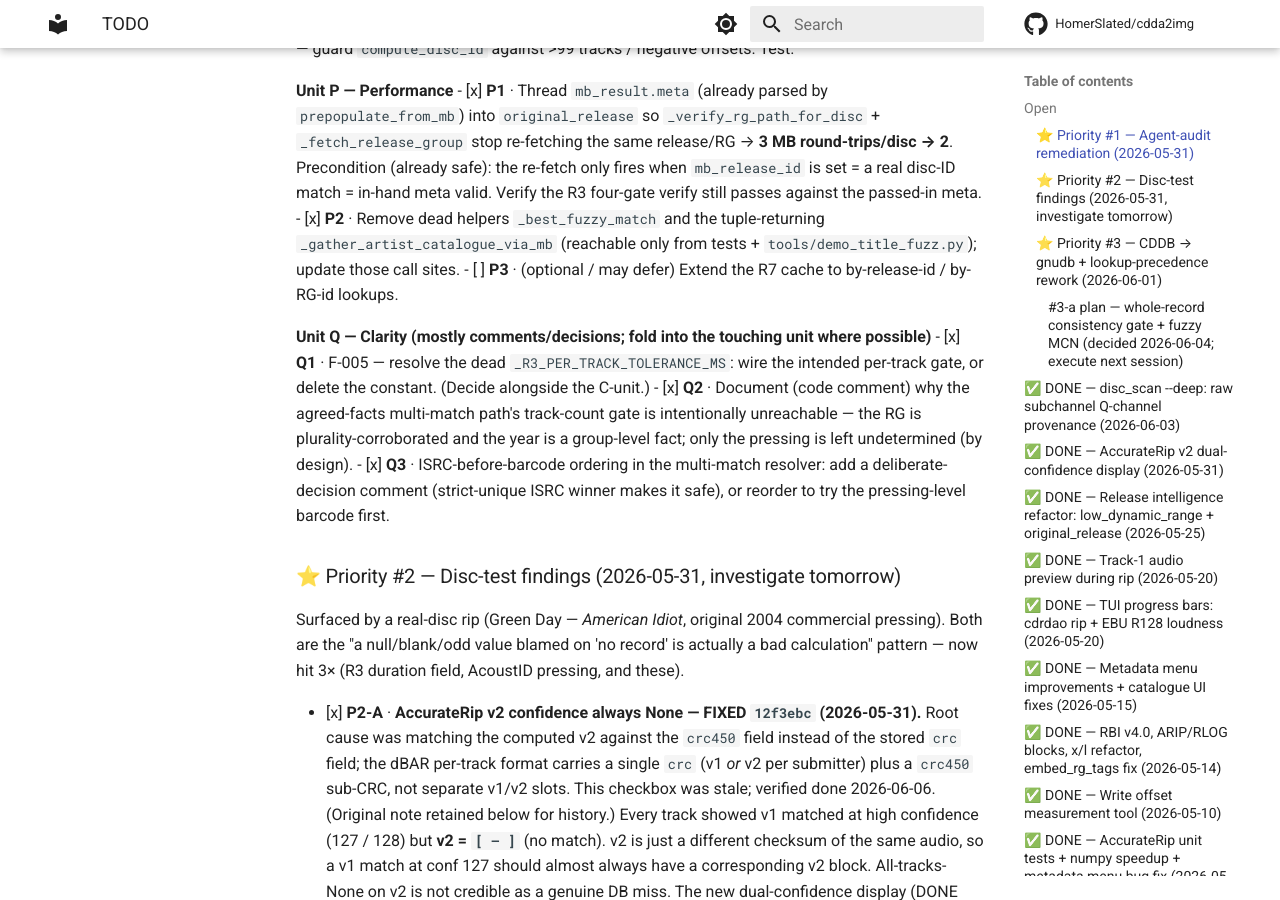
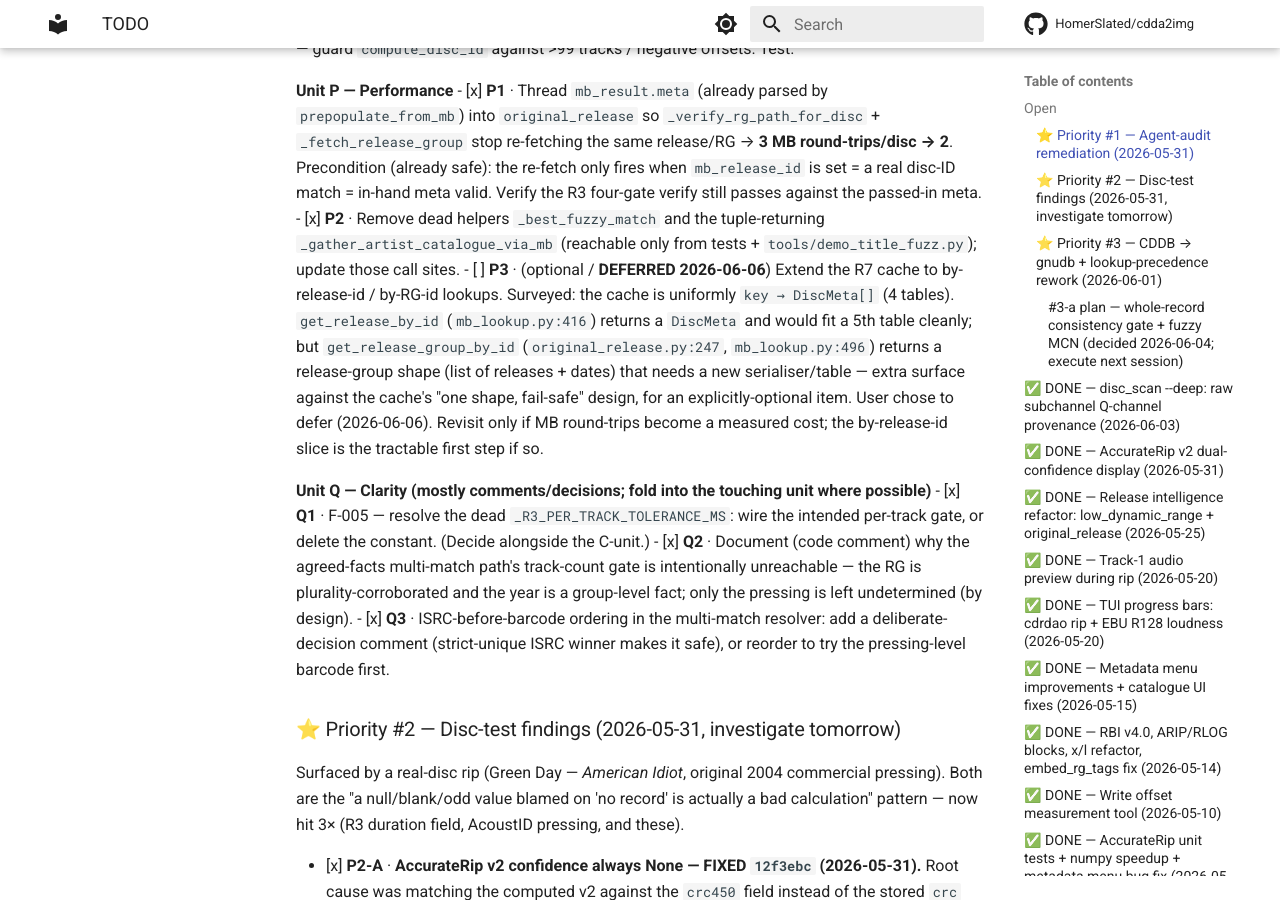
Before and after one commit to HomerSlated/cdda2img, an MkDocs documentation site: the page built from docs/reference/TODO.md, in a window 1280 px wide and 900 px high, scrolled down 1438 px. Built offline with MkDocs 1.6.1 and Material for MkDocs 9.7.7, drawn with Linux system fonts in a browser that asks for light colours; comment, search, counter and statistics services are not loaded.

Commit message:
docs(todo): defer P3 (R7 cache by-release-id/by-RG-id) per survey
by-RG-id needs a new serialiser against the DiscMeta[] cache's one-shape
design; by-release-id is the tractable slice if MB round-trips ever become a
measured cost. Optional item, user-deferred 2026-06-06.

Co-Authored-By: Claude Opus 4.8 <noreply@anthropic.com>

```diff
--- a/docs/reference/TODO.md
+++ b/docs/reference/TODO.md
@@ -65,7 +65,14 @@ checkpoint (run `make check` + tests + py3.10 at each). Do units in order
 - [x] **P2** · Remove dead helpers `_best_fuzzy_match` and the tuple-returning
       `_gather_artist_catalogue_via_mb` (reachable only from tests + `tools/demo_title_fuzz.py`);
       update those call sites.
-- [ ] **P3** · (optional / may defer) Extend the R7 cache to by-release-id / by-RG-id lookups.
+- [ ] **P3** · (optional / **DEFERRED 2026-06-06**) Extend the R7 cache to by-release-id / by-RG-id
+      lookups. Surveyed: the cache is uniformly `key → DiscMeta[]` (4 tables). `get_release_by_id`
+      (`mb_lookup.py:416`) returns a `DiscMeta` and would fit a 5th table cleanly; but
+      `get_release_group_by_id` (`original_release.py:247`, `mb_lookup.py:496`) returns a
+      release-group shape (list of releases + dates) that needs a new serialiser/table — extra
+      surface against the cache's "one shape, fail-safe" design, for an explicitly-optional item.
+      User chose to defer (2026-06-06). Revisit only if MB round-trips become a measured cost; the
+      by-release-id slice is the tractable first step if so.
 
 **Unit Q — Clarity (mostly comments/decisions; fold into the touching unit where possible)**
 - [x] **Q1** · F-005 — resolve the dead `_R3_PER_TRACK_TOLERANCE_MS`: wire the intended per-track
```
